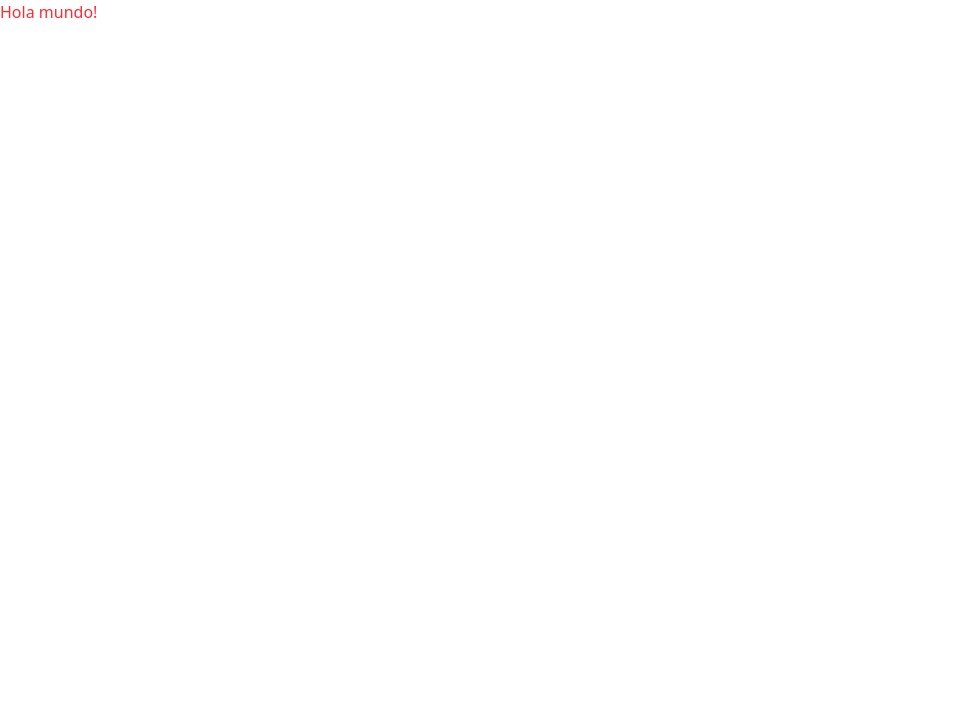
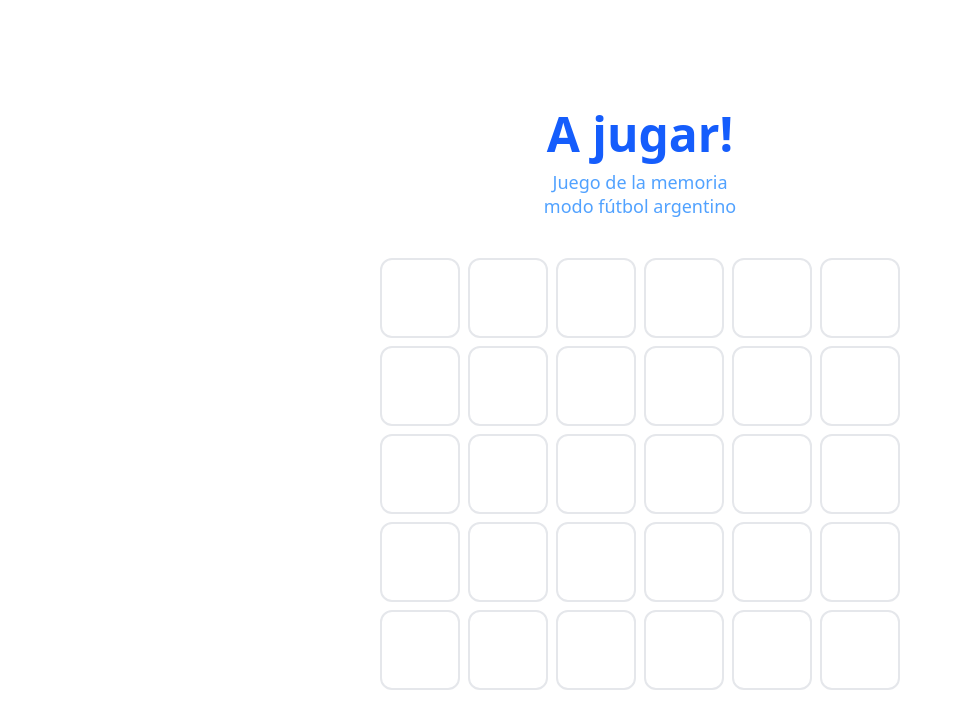
Before and after one commit to RomaanDeRose/memory-football, a React (Vite) app: page / in a window 1280 px wide. Shown: the top 728 px of the page, without its empty margins (0-962 px from the left). Built offline with nearby package versions, Linux system fonts and the light colour scheme.

Commit message:
Cuadro de juego y muestra de escudos

```diff
--- a/src/App.jsx
+++ b/src/App.jsx
@@ -1,8 +1,63 @@
+import { useEffect, useState } from "react";
+import { TEAMS } from "./utils/teams";
+import { randomTeam } from "./utils/randomTeam";
+import { shuffle } from "./utils/shuffle";
+
 function App() {
+  const [teams, setTeams] = useState(null);
+
+  const selectCard = (team) => {
+    const newAllTeams = teams.map((teamCard) => {
+      if (teamCard.id === team.id) {
+        return { ...teamCard, selected: !teamCard.selected };
+      }
+      return teamCard;
+    });
+
+    setTeams(newAllTeams);
+  };
+
+  useEffect(() => {
+    const randomTeams = randomTeam(TEAMS);
+    const secondRandomTeams = randomTeams.map((team) => {
+      return { ...team, id: team.id * 100 };
+    });
+
+    const teamsForGame = shuffle([...randomTeams, ...secondRandomTeams]);
+
+    setTeams(teamsForGame);
+  }, []);
+
   return (
-    <>
-      <h1 className="text-red-500">Hola mundo!</h1>
-    </>
+    <div className="w-full h-screen p-6 flex flex-col items-center justify-center">
+      <h1 className="text-5xl text-blue-600 font-extrabold text-balance text-center mb-3">
+        A jugar!
+      </h1>
+      <p className="text-lg w-90 text-blue-400 font-medium text-balance text-center mb-10 leading-6">
+        Juego de la memoria modo fútbol argentino
+      </p>
+      <div className="w-full max-w-xl mx-auto flex flex-wrap justify-center gap-2">
+        {teams &&
+          teams.map((team, i) => (
+            <button>
+              <article
+                className="size-16 sm:size-20 p-2 rounded-md sm:rounded-xl border-2 border-gray-200 cursor-pointer hover:scale-105 hover:border-gray-400 transition-scale duration-200"
+                onClick={() => selectCard(team)}
+              >
+                <img
+                  key={team.name + " " + i}
+                  src={team.image}
+                  alt={team.name}
+                  className={`size-full object-contain ${
+                    team.selected ? "block" : "hidden"
+                  }`}
+                  loading="lazy"
+                />
+              </article>
+            </button>
+          ))}
+      </div>
+    </div>
   );
 }
 
```
